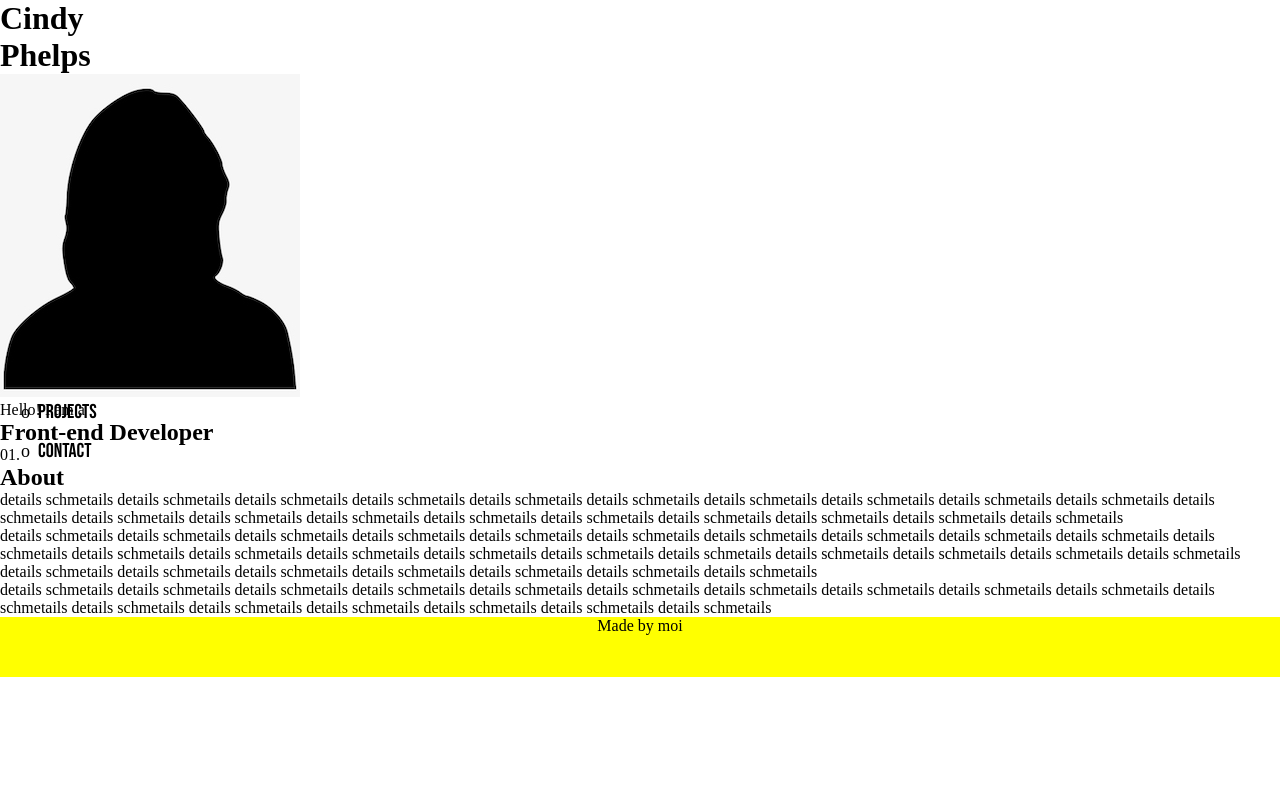
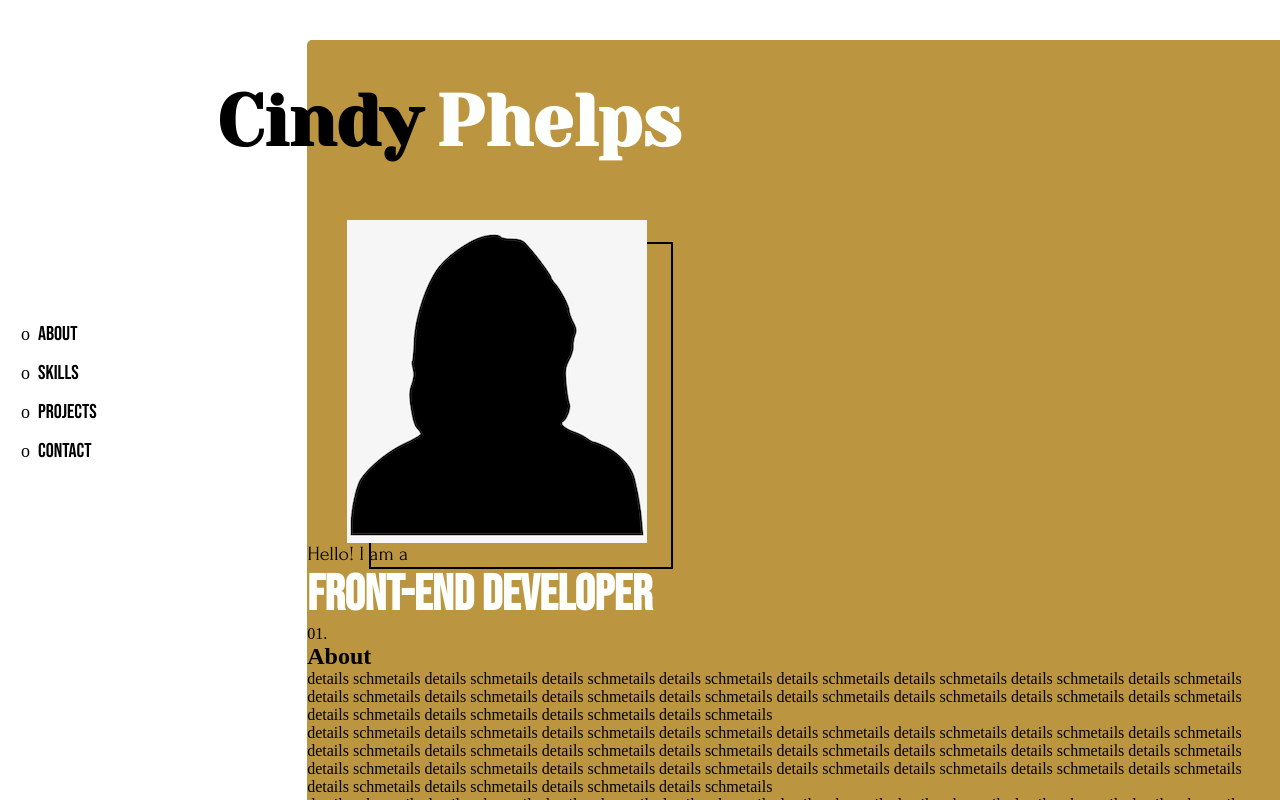
Before and after one commit to cynthem/portfolio, a React app: page / in a window 1280 px wide. Shown: the top 800 px of the page. Built offline with nearby package versions, Linux system fonts and the light colour scheme; the HTML template or start-up script is replaced by a standard one.

Commit message:
Add color variables

```diff
--- a/src/sass/components/_About.scss
+++ b/src/sass/components/_About.scss
@@ -0,0 +1,84 @@
+@import '../helpers/variables';
+@import '../helpers/mixins';
+
+.about {
+    height: 1720px;
+    position: relative;
+    .about-background {
+        height: 1680px;
+        width: 76vw;
+        position: absolute;
+        right: 0;
+        top: 40px;
+        //background-color: $color-navy;
+        background-color: #bc9540;
+        border-top-left-radius: 5px;
+        border-bottom-left-radius: 5px;
+    }
+}
+
+.heading {
+    .name {
+        display: flex;
+        gap: 15px;
+        position: absolute;
+        top: 40px;
+        right: 599px;
+        font-family: $font-yeseva;
+        font-size: 36px;
+        .last {
+            color: #fcfffb;
+        }
+    }
+    .selfie {
+        display: flex;
+        align-items: baseline;
+        gap: 15vw;
+        margin-top: 180px;
+        margin-left: 40px;
+        position: relative;
+        .selfie-outline {
+            height: 323px;
+            width: 300px;
+            outline: 2px solid black;
+            position: absolute;
+            top: 24px;
+            left: 24px;
+        }
+        .selfie-img {
+            position: relative;
+            //z-index: 4;
+        }
+    }
+    .job-title {
+        > p {
+            font-family: $font-forum;
+            font-size: 20px;
+        }
+        > h2 {
+            font-family: $font-bebas;
+            font-size: 50px;
+            color: #fcfffb;
+        }
+    }
+}
+
+/* .intro {
+    .about-header {
+        margin-left: 100px;
+        @include section-header($color-mint);
+    }
+    .intro-details {
+        margin: 0 100px 400px 40px;
+        .intro-text {
+            font-family: $font-forum;
+            font-size: 20px;
+            width: 50vw;
+            position: relative;
+            > p {
+                margin-top: 20px;
+                color: $color-pink;
+            }
+        }
+    }
+}*/
--- a/src/sass/components/_Main.scss
+++ b/src/sass/components/_Main.scss
@@ -1,5 +1,5 @@
 .main {
-    //display: flex;
-    //flex-direction: column;
+    display: flex;
+    flex-direction: column;
     //gap: 40vh;
 }
--- a/src/sass/helpers/_variables.scss
+++ b/src/sass/helpers/_variables.scss
@@ -44,6 +44,10 @@ $font-forum: 'Forum', sans-serif;
 
 $font-yeseva: 'Yeseva One', serif;
 
+$color-yellow: #bc9540;
+
+$color-white: #fcfffb;
+
 $color-navy: #163D57;
 
 $color-pink: #F9DCE1;
```
Also changed, not shown: 1 other file (tests, documents, lock files or other folders).
